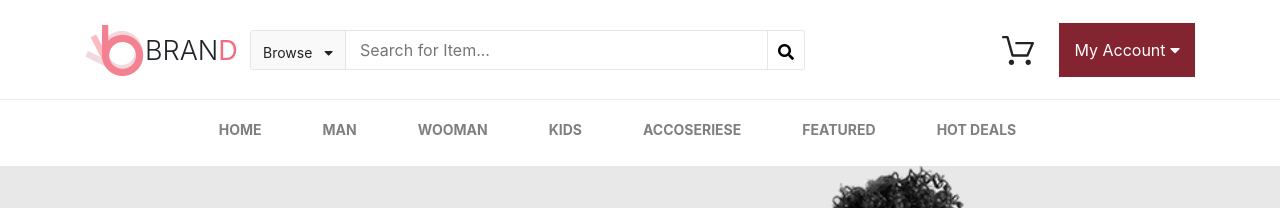
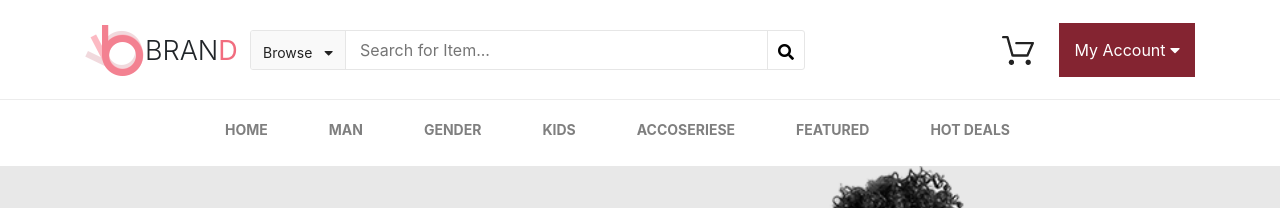
Before and after one commit to AlexHoropchanu/my-project-geek-brains, a plain HTML site: page index.html in a window 1280 px wide. Shown: the top 208 px of the page. Drawn offline with nearby package versions, Linux system fonts and the light colour scheme.

Commit message:
Update index.html
Внесены изменения на данные строки 57 (index.hml) (<a href="#" class="nav-link">Gender</a>)
прошлое значение (<a href="#" class="nav-link">Wooman</a>)

```diff
--- a/index.html
+++ b/index.html
@@ -54,7 +54,7 @@
                 <a href="#" class="nav-link">Man</a>
             </li>
             <li class="nav-item wow fadeInDown" data-wow-duration="0.2s" data-wow-delay="1.5s">
-                <a href="#" class="nav-link">Wooman</a>
+                <a href="#" class="nav-link">Gender</a>
             </li>
             <li class="nav-item wow fadeInDown" data-wow-duration="0.2s" data-wow-delay="1.7s">
                 <a href="#" class="nav-link">Kids</a>
```
